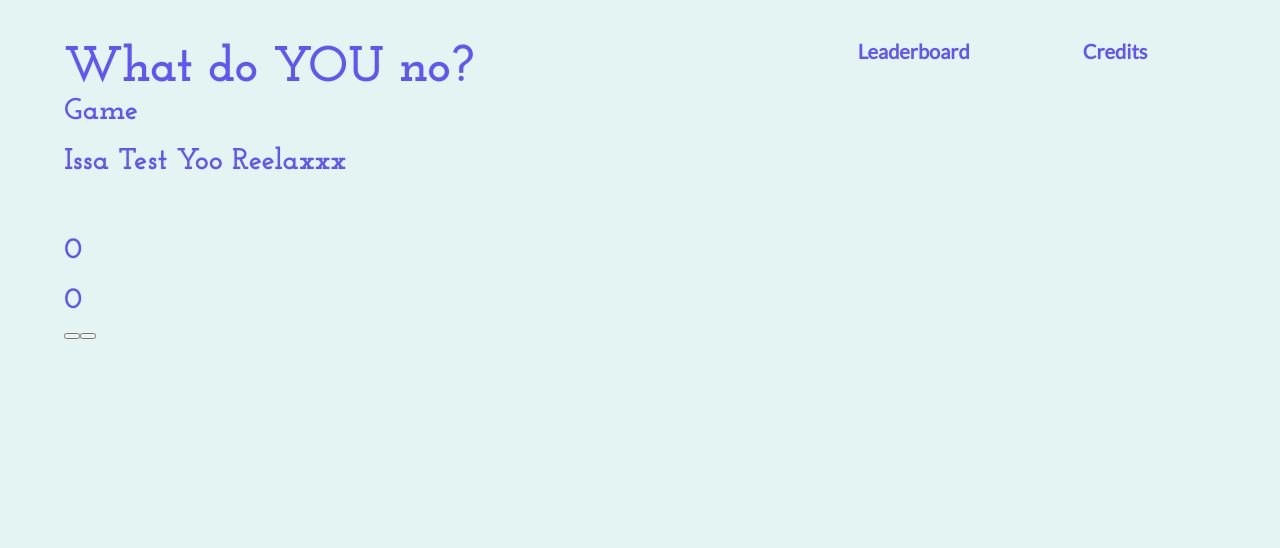
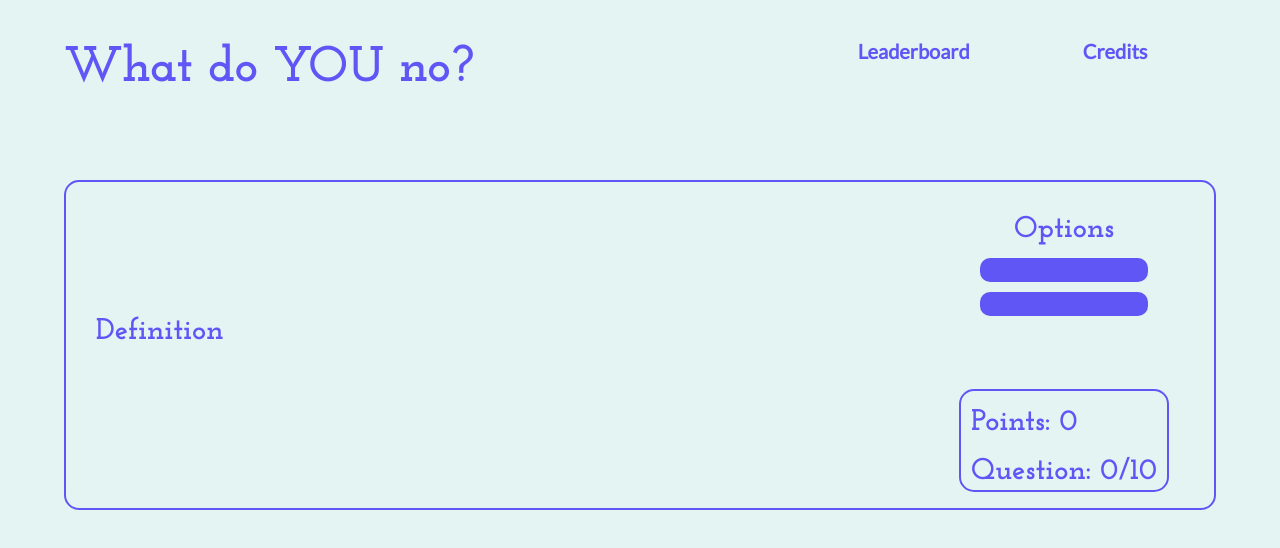
Before and after one commit to matsmckay/whatchaKnoHuh, a React (Create React App) app: page /GamePage in a window 1280 px wide. Shown: the top 548 px of the page. Built offline with nearby package versions, Linux system fonts and the light colour scheme; no server answers.

Commit message:
styled home page and game page

```diff
--- a/src/App.js
+++ b/src/App.js
@@ -1,5 +1,6 @@
 import './App.css'
 import './HomeStyles.css'
+import './GamePage.css'
 
 import { Link, Routes, Route, } from 'react-router-dom';
 import GamePage from './Routes/GamePage.js';
--- /dev/null
+++ b/src/GamePage.css
@@ -0,0 +1,67 @@
+.gamePage {
+    padding: 100px 0;
+}
+.fetch {
+    display: flex;
+    justify-content: space-around;
+    border: 2px solid #6056f6;
+    border-radius: 15px;
+    height: 330px;
+    align-items: center;
+}
+
+.buttonsAndProgress{
+    height: 90%;
+    display: flex;
+    flex-direction: column;
+    justify-content: space-between;
+    margin-right: 15px;
+}
+
+
+
+.question {
+    width: 70%;
+}
+
+.pointProgress {
+    display: flex;
+    flex-direction: column;
+    border: 2px solid #6056f6;
+    border-radius: 15px;
+    padding: 0 10px;
+}
+
+.buttons {
+    text-align: center;
+    display: flex;
+    flex-direction: column;
+}
+.buttons button {
+    text-align: center;
+    display: inline-block;
+    margin: 0 auto;
+    margin-top: 0px;
+    background-color: #6056f6;
+    padding: 10px 30px;
+    border: 2px solid #6056f6;
+    border-radius: 10px;
+    margin-top: 10px;
+    color: #cfff31;
+    font-weight: bold;
+    cursor: pointer;
+    width: 80%;
+}
+
+.buttons button:hover,
+.buttons button:focus {
+    cursor: pointer;
+    transition: all 0.3s ease;
+    transition: all 0.3s ease;
+    background-color: #cfff31;
+    color: #6056f6;
+}
+
+/* * {
+    border: 1px solid red;
+}  */
--- a/src/HomeStyles.css
+++ b/src/HomeStyles.css
@@ -30,7 +30,8 @@ li a {
     color: #6056f6;
 }
 
- li a:hover, .play:hover {
+ li a:hover, .play:hover,
+ li a:focus, .play:focus {
     font-size: 1.1rem;
 }
 
@@ -69,9 +70,7 @@ p {
     font-weight: bold;
 }
 
-/* *{
-    border: 1px solid red;
-} */
+
 footer {
     text-align: center;
     margin-top: 212px;
--- a/src/Routes/GamePage.js
+++ b/src/Routes/GamePage.js
@@ -1,16 +1,11 @@
-import { Link, Outlet } from 'react-router-dom'
-
 import FetchCall from '../comp/FetchCall';
-import Leaderboard from './Leaderboard';
 
 const GamePage = () => {
     return (
-        <div>
+        <div className='gamePage' >
             <div className='wrapper'>
-                <h2>Game</h2>
-                <div className="divBtn">
+                <div>
                     <FetchCall />
-                    {/* <Leaderboard /> */}
                 </div>
             </div>
         </div>
--- a/src/comp/FetchCall.js
+++ b/src/comp/FetchCall.js
@@ -72,10 +72,12 @@ const FetchCall = () => {
     console.log(wordDef);
 
     return (
-        <div>
-            <h2>Issa Test Yoo Reelaxxx</h2>
-            {/* <p>{responseDef}</p> */}
-            <WordDef wordDef ={wordDef} triggerReRender={triggerReRender}/>
+        <div className="fetch">
+            <div className="question">
+                <h2>Definition</h2>
+                {/* <p>{responseDef}</p> */}
+                <WordDef wordDef ={wordDef} triggerReRender={triggerReRender}/>
+            </div>
             <TrueOrFalseButton
              triggerReRender={triggerReRender}
              setTriggerReRender={setTriggerReRender}
--- a/src/comp/TrueOrFalseButton.js
+++ b/src/comp/TrueOrFalseButton.js
@@ -38,11 +38,16 @@ const [progressBar, setProgressBar] = useState(0)
   console.log(userScore)
 
   return(
-    <div>
-      <h2>{userScore}</h2>
-      <h2>{progressBar}</h2>
-      <button onClick={handleClick}>{displayHomo[0]}</button>
-      <button onClick={handleClickTwo}>{displayHomo[1]}</button>
+    <div className="buttonsAndProgress">
+      <div className="buttons">
+        <h2>Options</h2>
+        <button onClick={handleClick}>{displayHomo[0]}</button>
+        <button onClick={handleClickTwo}>{displayHomo[1]}</button>
+      </div>
+      <div className="pointProgress">
+        <h2>Points: {userScore}</h2>
+        <h2>Question: {progressBar}/10</h2>
+      </div>
     </div>
   )
 }
```
